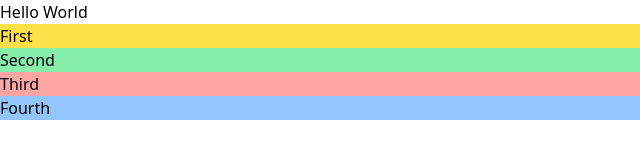
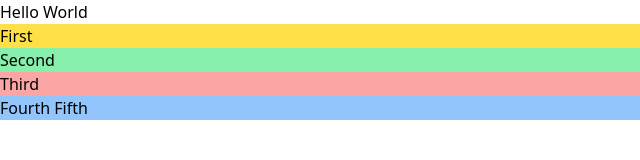
Before and after one commit to m0h127/tailwindcss_1, a website: page src/index.html in a window 1280 px wide. Shown: the full height of the page, 0-640 px from the left. Drawn offline with Linux system fonts and the light colour scheme.

Commit message:
new changes

```diff
--- a/src/index.html
+++ b/src/index.html
@@ -18,7 +18,7 @@
         Third
     </div>
     <div class="bg-blue-300">
-        Fourth
+        Fourth Fifth
     </div>
 </body>
 </html>
```
